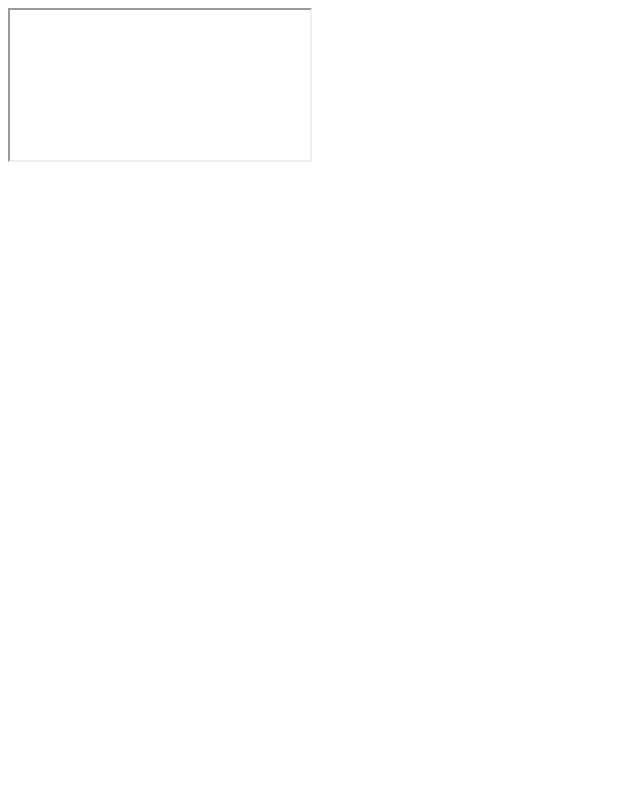
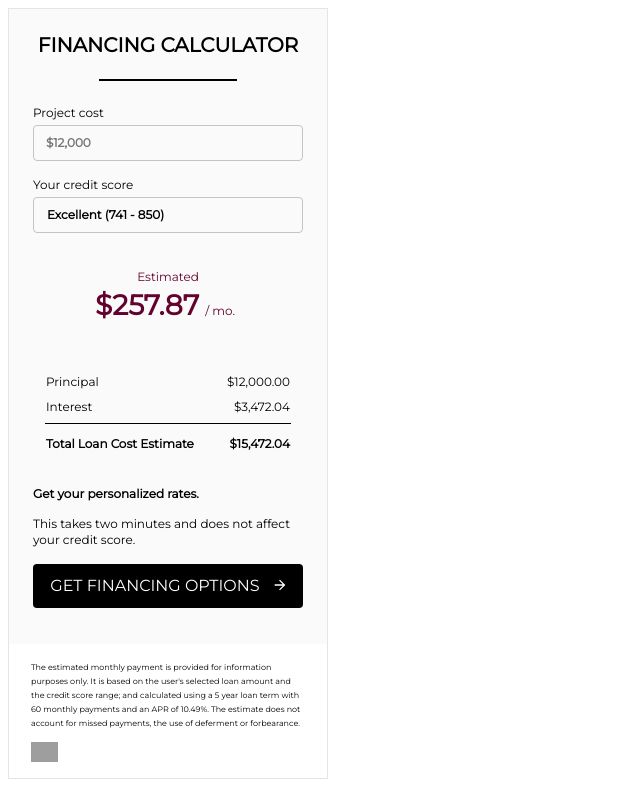
Before and after one commit to ShanJezi/financing-calculator, a plain HTML site: page index.html in a window 1280 px wide. Shown: the whole page, without its empty margins (0-640 px from the left). Drawn offline with nearby package versions, Linux system fonts and the light colour scheme; the site is published under a folder, as on GitHub Pages, so addresses that start at the root find nothing.

Commit message:
change calculator.html to index.html

```diff
--- a/calculator.html
+++ b/index.html
@@ -5,7 +5,7 @@
   <meta http-equiv="X-UA-Compatible" content="IE=edge">
   <meta name="viewport" content="width=device-width, initial-scale=1.0">
   <title>Calculator</title>
-  <script src="/financing-calculator/javascript.js" id="hearth-script" data-orgid="35786" data-partner="kitchen-door-austin"></script>
+  <script src="javascript.js" id="hearth-script" data-orgid="35786" data-partner="kitchen-door-austin"></script>
   <iframe id="hearth-widget_calculator_v1"></iframe>
 </head>
 <body>
```
